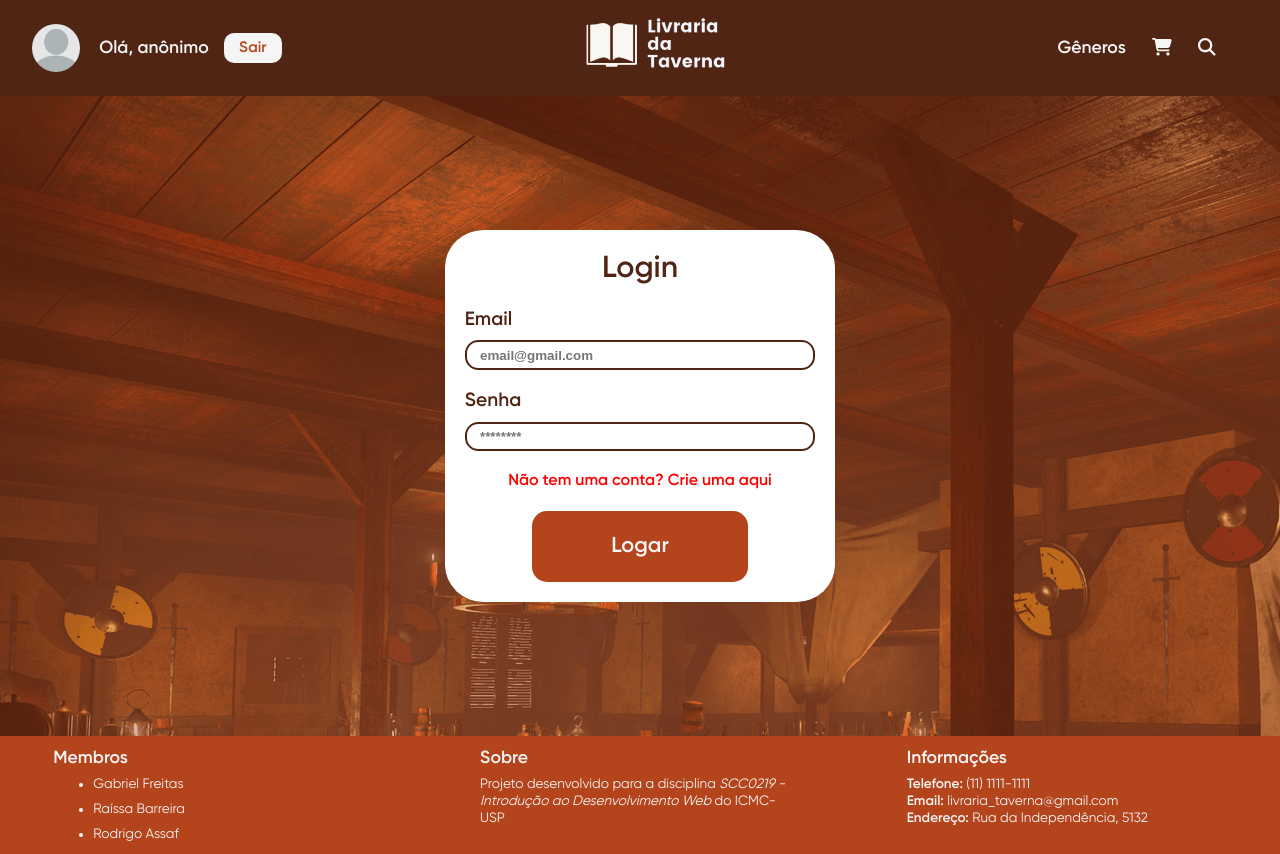
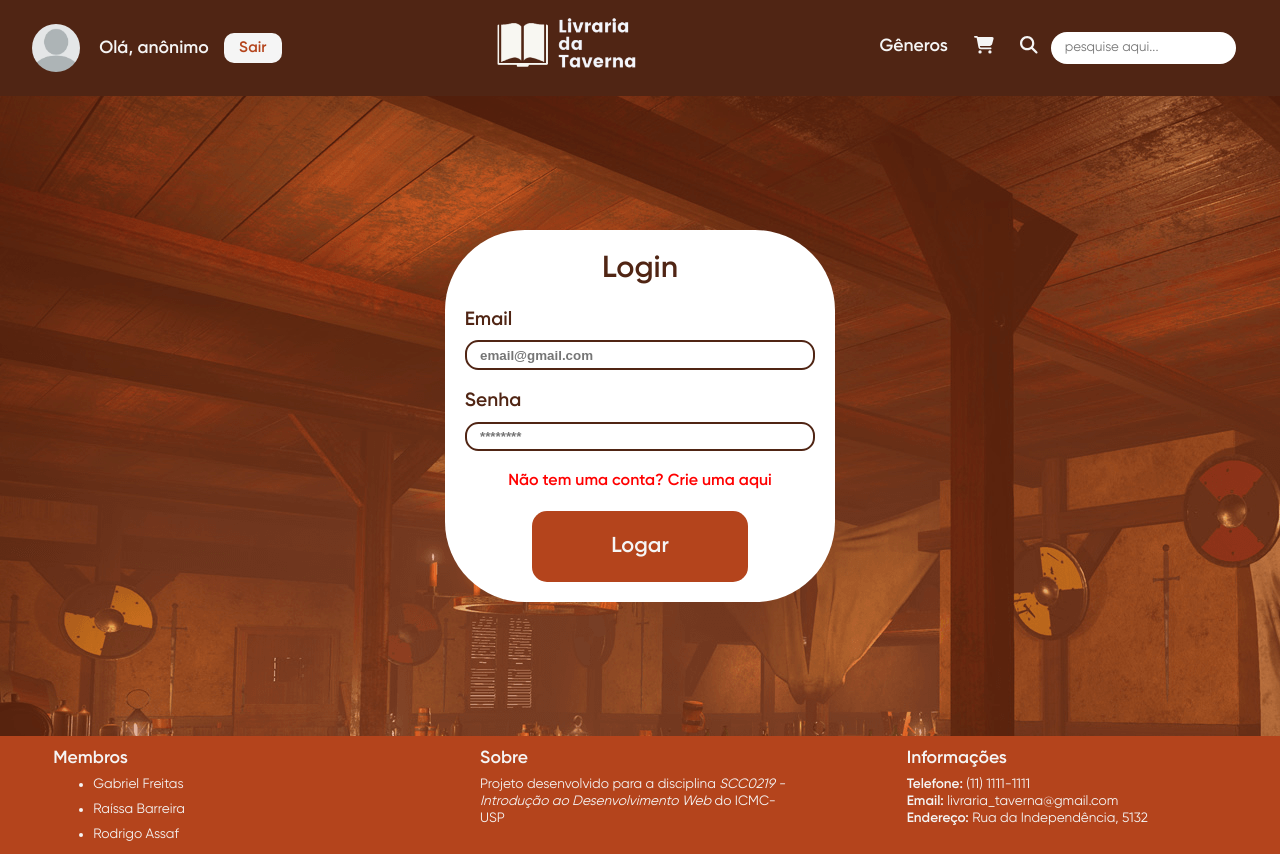
Before and after one commit to kibonusp/livraria-da-taverna, a React (Create React App) app in the folder frontend/: page /login in a window 1280 px wide. Built offline with nearby package versions, Linux system fonts and the light colour scheme.

Commit message:
Fix Cart total and search bar

```diff
--- a/frontend/src/components/Navbar.js
+++ b/frontend/src/components/Navbar.js
@@ -55,6 +55,7 @@ export default function Navbar({data, setData}) {
                     }
                     <Link to="/cart"><FontAwesomeIcon icon={faCartShopping} /></Link>
                     <Link to="/search"><FontAwesomeIcon icon={faSearch} /></Link>
+                    <input type="text" className="search-hover" name="" placeholder="pesquise aqui..." />
                 </Links>
             </Utils>
         </NavHeader>
--- a/frontend/src/components/Product.js
+++ b/frontend/src/components/Product.js
@@ -26,18 +26,17 @@ export default function Product({data, setData, productCart}) {
     }, [data, productCart])
 
     const addOne = () => {
-        let datacopy = data;
-        datacopy.cart[cartIndex].quantity += 1;
+        let datacopy = data.cart;
+        datacopy[cartIndex].quantity += 1;
         setInputButton(inputButton + 1);
-        setData(datacopy);
+        setData({...data, "cart": datacopy});
     }
-
     const minusOne = () => {
         if (inputButton > 1) {
-            let datacopy = data;
-            datacopy.cart[cartIndex].quantity -= 1;
+            let datacopy = data.cart;
+            datacopy[cartIndex].quantity -= 1;
             setInputButton(inputButton - 1);
-            setData(datacopy);
+            setData({...data, "cart": datacopy});
         }
     }
 
--- a/frontend/src/styles/componentsStyles/NavbarStyle.js
+++ b/frontend/src/styles/componentsStyles/NavbarStyle.js
@@ -60,6 +60,15 @@ export const Logo = styled.img`
 export const Utils = styled.div`
     display: flex;
     align-items: center;
+    .search-hover {
+        font-family: Gilroy;
+        width: 40%;
+        height: 2rem;
+        margin-left: 1em;
+        padding: 0em 1em;
+        border: none;
+        border-radius: 1rem;
+    }
 `
 
 export const Links = styled.div`
@@ -87,7 +96,4 @@ export const Links = styled.div`
 
         }
     }
-
-
-    margin-right: 2em;
 `
--- a/frontend/src/styles/userStyles/CartStyles.js
+++ b/frontend/src/styles/userStyles/CartStyles.js
@@ -65,5 +65,6 @@ export const Preco = styled.div`
     }
     span{
         margin: 10%;
+        width: 100%;
     }
 `
--- a/frontend/src/styles/userStyles/LoginStyles.js
+++ b/frontend/src/styles/userStyles/LoginStyles.js
@@ -60,7 +60,7 @@ export const Box = styled.div`
     margin: 50px;
     width: auto;
     padding: 20px;
-    border-radius: 10%;
+    border-radius: 5rem;
     font-weight: 700;
     font-size: 30px;
     display: flex;
@@ -101,12 +101,14 @@ export const FileDiv = styled.div`
 `
 
 export const FormFile = styled.label`
-    border: 1px solid #502514;
+    //border: 1px solid #502514;
+    border: 1px solid #B4441C;
     font-size: 0.5em;
     display: flex;
     padding: 0.4em 1em;
     width: 7.8em;
-    color: #502514;
+    //color: #502514;
+    color: #B4441C;
     cursor: pointer;
     border-radius: 15px;
     align-items: center;
@@ -117,7 +119,8 @@ export const FormFile = styled.label`
         display: none;
     }
     &:hover {
-        color: #B4441C;
+        background-color: #B4441C;
+        color: #FFFFFF;
     }
 `
 
--- a/frontend/src/user/Cart.js
+++ b/frontend/src/user/Cart.js
@@ -4,9 +4,25 @@ import { FontAwesomeIcon } from '@fortawesome/react-fontawesome'
 import { faBeer } from '@fortawesome/free-solid-svg-icons'
 import Product from "./../components/Product";
 import { Link } from "react-router-dom";
+import { useEffect, useState } from "react"
 
 
 export default function Cart({data, setData}) {
+    const [total, setTotal] = useState(0);
+
+    useEffect(() => {
+        console.log("oi")
+        let valor = 0
+        let i = 0;
+        while (i < data.cart.length) {
+            valor += parseFloat(data.products[data.cart[i].indexProduct].price.substring(3)) * data.cart[i].quantity;
+            setTotal(valor)
+            i++;
+        }
+    }, [data])
+
+    console.log(total)
+
     return (
         <>
             <Row>
@@ -37,7 +53,7 @@ export default function Cart({data, setData}) {
                     <Preco>
                         <p>Preço Total:</p>
                         <span>
-                            <FontAwesomeIcon icon={faBeer} color="#925407"/> R$ 30,00
+                            <FontAwesomeIcon icon={faBeer} color="#925407"/> R$ {total}
                         </span>
                         <p>Compre e leia no melhor ambiente, uma taverna!</p>
                     </Preco>
```
